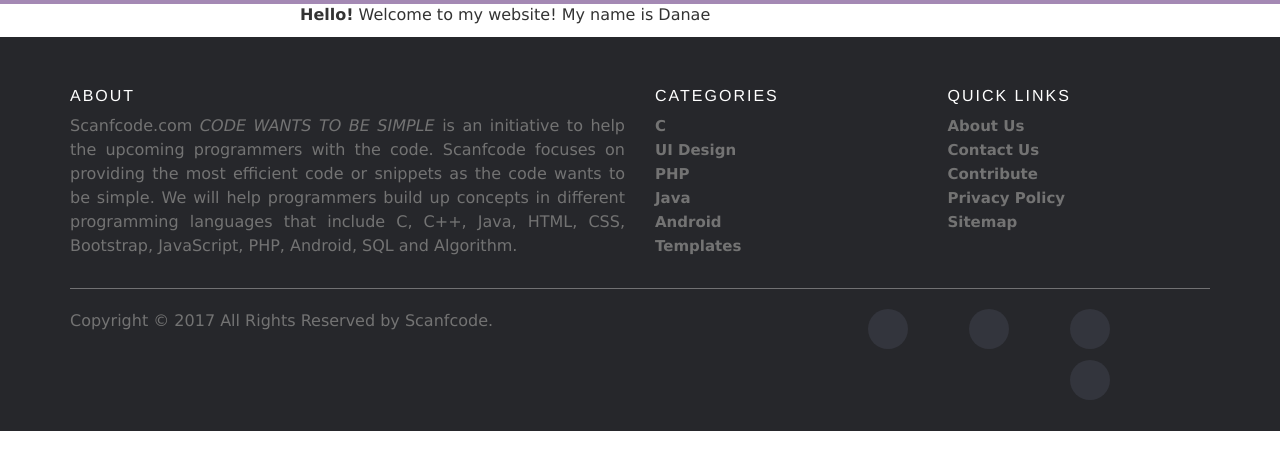
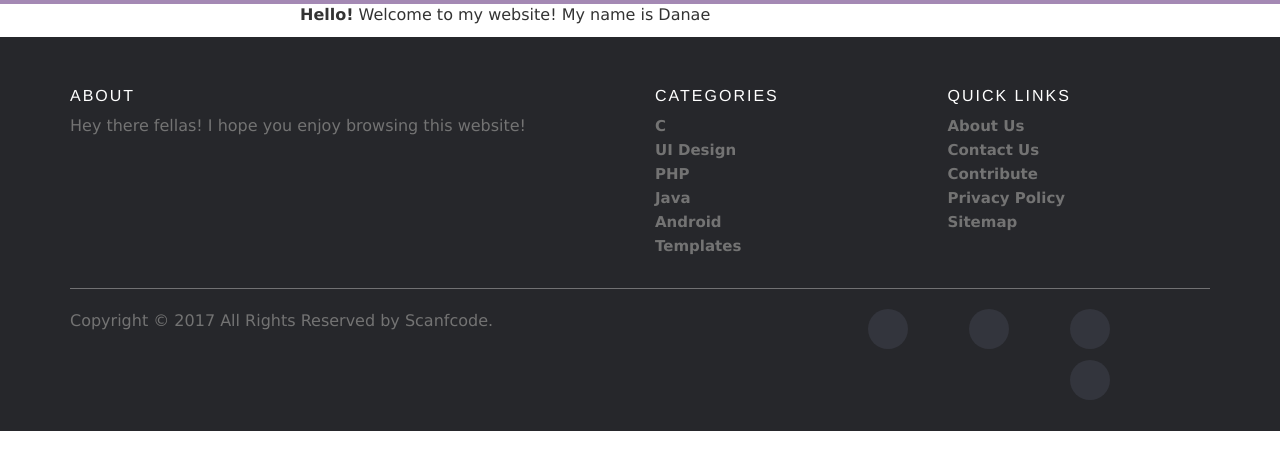
Before and after one commit to danaesav/danaesav.github.io, a Jekyll site: the page built from index.html, in a window 1280 px wide, cut to the strip 416-886 px from the top of the page. Built offline with Jekyll 4.4.1, drawn with Linux system fonts in a browser that asks for light colours.

Commit message:
Update footer.html

```diff
--- a/_includes/footer.html
+++ b/_includes/footer.html
@@ -3,7 +3,7 @@
         <div class="row">
           <div class="col-sm-12 col-md-6">
             <h6>About</h6>
-            <p class="text-justify">Scanfcode.com <i>CODE WANTS TO BE SIMPLE </i> is an initiative  to help the upcoming programmers with the code. Scanfcode focuses on providing the most efficient code or snippets as the code wants to be simple. We will help programmers build up concepts in different programming languages that include C, C++, Java, HTML, CSS, Bootstrap, JavaScript, PHP, Android, SQL and Algorithm.</p>
+            <p class="text-justify">Hey there fellas! I hope you enjoy browsing this website!</p>
           </div>
 
           <div class="col-xs-6 col-md-3">
```
